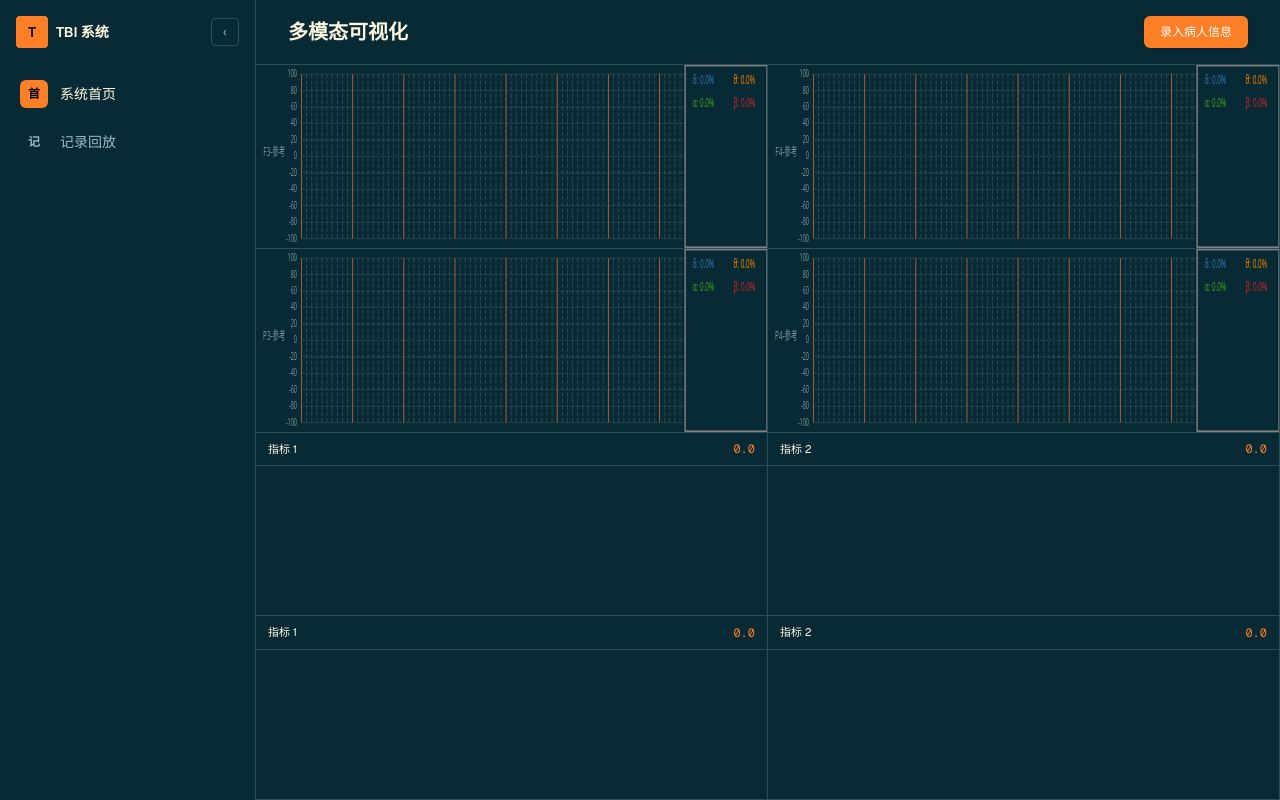
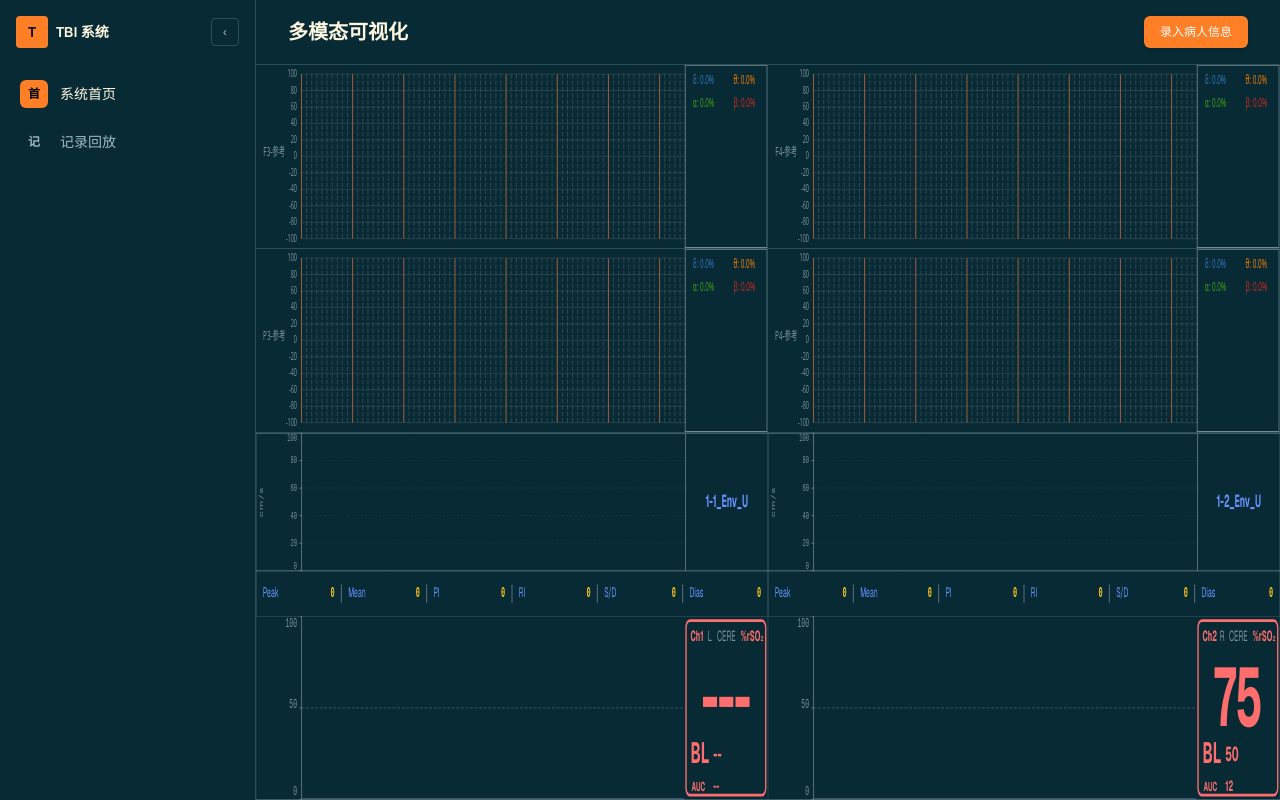
Before and after one commit to WuYiheng-Og/tbi_front_react, a Next.js app: page / in a window 1280 px wide. Built offline with nearby package versions, Linux system fonts and the light colour scheme.

Commit message:
feat：完成cbfv和nirs的布局。

```diff
--- a/package.json
+++ b/package.json
@@ -9,6 +9,8 @@
     "lint": "eslint"
   },
   "dependencies": {
+    "highcharts": "^12.5.0",
+    "highcharts-react-official": "^3.2.3",
     "lucide-react": "^0.577.0",
     "next": "16.1.6",
     "react": "19.2.3",
--- a/src/components/cbf-panel.tsx
+++ b/src/components/cbf-panel.tsx
@@ -1,29 +1,209 @@
 "use client";
 
-type MetricCardProps = {
-  label: string;
-  value?: string;
+const PANEL_BG = "#082a35";
+const BORDER_COLOR = "#7a919d";
+const AXIS_COLOR = "#7a919d";
+const LABEL_COLOR = "#6892ff";
+const VALUE_COLOR = "#facc15";
+const CHANNEL_BLUE = "#6892ff";
+
+// 定义固定的坐标系常量 (模仿第二个代码的逻辑)
+const SVG_WIDTH = 1124;
+const SVG_HEIGHT = 200;
+const LEFT_W = 100;     // 左侧 Y 轴宽度
+const RIGHT_W = 181;    // 右侧标签宽度
+const BOTTOM_H = 50;    // 底部数据栏高度
+
+// 在组件外定义 Y 轴的配置
+const Y_MIN = 0;
+const Y_MAX = 100;
+const TICK_VALUES = [0, 20, 40, 60, 80, 100];
+
+// 计算中间绘图区的宽度
+const CHART_W = SVG_WIDTH - LEFT_W - RIGHT_W;
+const CHART_H = SVG_HEIGHT - BOTTOM_H;
+
+type CBFPanelCellProps = {
+  channelLabel?: string;
+  peak?: string;
+  mean?: string;
+  pi?: string;
+  ri?: string;
+  sd?: string;
+  dias?: string;
 };
 
-export function MetricCard({ label, value = "0.0" }: MetricCardProps) {
+// 输入数值 (0-100)，返回在 CHART_H (140) 范围内的像素坐标
+const getYPos = (val: number) => {
+  const ratio = (val - Y_MIN) / (Y_MAX - Y_MIN);
+  // SVG 坐标系 y 是从上往下的，所以要用 1 减去比例
+  return (1 - ratio) * CHART_H;
+};
+
+function CBFPanelCell({
+  channelLabel = "one-1_Env_U",
+  peak = "0",
+  mean = "0",
+  pi = "0",
+  ri = "0",
+  sd = "0",
+  dias = "0",
+}: CBFPanelCellProps) {
+  const metrics = [
+    { key: "Peak", value: peak },
+    { key: "Mean", value: mean },
+    { key: "PI", value: pi },
+    { key: "RI", value: ri },
+    { key: "S/D", value: sd },
+    { key: "Dias", value: dias },
+  ];
+
   return (
-    <div className="flex flex-col border-r border-b border-dashboard-border">
-      <div className="flex items-center justify-between border-b border-dashboard-border bg-dashboard-bg/60 px-3 py-2 text-[11px]">
-        <span className="text-dashboard-text">{label}</span>
-        <span className="font-mono text-xs text-dashboard-accent">{value}</span>
-      </div>
+    <div className="w-full h-full" style={{ background: PANEL_BG }}>
+      <svg
+        viewBox={`0 0 ${SVG_WIDTH} ${SVG_HEIGHT}`}
+        preserveAspectRatio="none"
+        className="w-full h-full block"
+      >
+        {/* 1. 全局背景与外边框 */}
+        <rect x="0" y="0" width={SVG_WIDTH} height={SVG_HEIGHT} fill={PANEL_BG} stroke={BORDER_COLOR} strokeWidth="1" />
 
-      <div className="flex-1 bg-dashboard-panel/40">
-        {/* 后续在此处放置波形 / 曲线图等可视化内容 */}
-      </div>
+        {/* 2. 左侧：Y 轴区 */}
+        <g>
+          {/* 绘制 Y 轴线 */}
+          <line x1={LEFT_W} y1="0" x2={LEFT_W} y2={CHART_H} stroke={BORDER_COLOR} />
+
+          {TICK_VALUES.map((tick) => {
+            const y = getYPos(tick);
+            return (
+              <g key={tick}>
+                {/* 刻度数值标签 */}
+                <text
+                    x={LEFT_W - 10}
+                    y={tick === 100 ? y + 5 : tick === 0 ? y - 5 : y} // 100向下挪4px, 0向上挪4px
+                  fill={AXIS_COLOR}
+                  fontSize="12"
+                  textAnchor="end" // 右对齐
+                  dominantBaseline="middle" // 垂直居中
+                  fontFamily="monospace"
+                >
+                  {tick}
+                </text>
+
+                {/* 刻度短横线 (位于轴上) */}
+                <line
+                  x1={LEFT_W - 5} y1={y}
+                  x2={LEFT_W} y2={y}
+                  stroke={BORDER_COLOR}
+                />
+
+                {/* 背景水平网格标线 (贯穿中间绘图区) */}
+                {/* 使用 dasharray 5,5 虚线，或者实线，颜色设置得淡一点 */}
+                <line
+                  x1={LEFT_W}
+                  y1={y}
+                  x2={LEFT_W + CHART_W}
+                  y2={y}
+                  stroke={BORDER_COLOR}
+                  strokeOpacity="0.3"
+                  strokeDasharray="5,5"
+                  strokeWidth="0.5"
+                />
+              </g>
+            );
+          })}
+
+          {/* 垂直文本 cm/s (放在左侧空隙处) */}
+          <text
+            x="15"
+            y={CHART_H / 2}
+            fill={AXIS_COLOR}
+            fontSize="12"
+            textAnchor="middle"
+            transform={`rotate(-90, 15, ${CHART_H / 2})`} // SVG 旋转更标准的方法
+            style={{ letterSpacing: "0.1em" }}
+          >
+            cm/s
+          </text>
+        </g>
+
+        {/* 3. 中间：绘图区 (自适应部分) */}
+        <g transform={`translate(${LEFT_W}, 0)`}>
+          {/* 这里预留波形绘制，它的宽度就是 CHART_W */}
+          <rect width={CHART_W} height={CHART_H} fill="transparent" />
+        </g>
+
+        {/* 4. 右侧：通道标签区 */}
+        <g transform={`translate(${LEFT_W + CHART_W}, 0)`}>
+          {/* 左侧分割线 */}
+          <line x1="0" y1="0" x2="0" y2={CHART_H} stroke={BORDER_COLOR} />
+
+          <text
+            x={RIGHT_W / 2}           /* 设置为右侧区域宽度的一半 */
+            y={CHART_H / 2}           /* 设置为高度的一半 */
+            fill={CHANNEL_BLUE}
+            fontSize="19"
+            fontWeight="bold"
+            textAnchor="middle"       /* 水平居中关键属性 */
+            dominantBaseline="middle" /* 垂直居中关键属性 */
+          >
+            {channelLabel}
+          </text>
+        </g>
+
+        {/* 5. 底部：数据条面板 */}
+        <g transform={`translate(0, ${CHART_H})`}>
+          {/* 底部顶部分隔横线 */}
+          <line x1="0" y1="0" x2={SVG_WIDTH} y2="0" stroke={BORDER_COLOR} />
+
+          {metrics.map((m, i) => {
+            const itemWidth = SVG_WIDTH / metrics.length;
+            const xPos = i * itemWidth;
+            const midY = BOTTOM_H / 2; // 垂直中心点
+
+            return (
+              <g key={m.key} transform={`translate(${xPos}, 0)`}>
+                {/* 垂直分割线：只在格子之间画 */}
+                {i > 0 && <line x1="0" y1="15" x2="0" y2={BOTTOM_H - 15} stroke={BORDER_COLOR} />}
+
+                {/* Label (指标名称)：靠左对齐，留出 15 像素边距 */}
+                <text
+                  x="15"
+                  y={midY}
+                  fill={LABEL_COLOR}
+                  fontSize="15"
+                  textAnchor="start"     /* 关键：靠左对齐 */
+                  dominantBaseline="middle"
+                >
+                  {m.key}
+                </text>
+
+                {/* Value (数值)：靠右对齐，留出 15 像素边距 */}
+                <text
+                  x={itemWidth - 15}
+                  y={midY}
+                  fill={VALUE_COLOR}
+                  fontSize="15"
+                  fontWeight="bold"
+                  fontFamily="monospace"
+                  textAnchor="end"       /* 关键：靠右对齐 */
+                  dominantBaseline="middle"
+                >
+                  {m.value}
+                </text>
+              </g>
+            );
+          })}
+        </g>
+      </svg>
     </div>
   );
 }
 
 export function CBFCard1() {
-  return <MetricCard label="指标 1" />;
+  return <CBFPanelCell channelLabel="1-1_Env_U" />;
 }
 
 export function CBFCard2() {
-  return <MetricCard label="指标 2" />;
+  return <CBFPanelCell channelLabel="1-2_Env_U" />;
 }
--- a/src/components/eeg-panel.tsx
+++ b/src/components/eeg-panel.tsx
@@ -289,8 +289,8 @@ function EEGPanelCell({
             width={DASHBOARD.width}
             height={DASHBOARD.height}
             fill="none"
-            stroke="grey"
-            strokeWidth={3}
+            stroke="#7a919d"
+            strokeWidth={1.5}
           />
 
           {rbpItems.map((item, i) => {
--- a/src/components/nirs-panel.tsx
+++ b/src/components/nirs-panel.tsx
@@ -1,29 +1,155 @@
 "use client";
 
-type MetricCardProps = {
-  label: string;
-  value?: string;
+const PANEL_BG = "#082a35";
+const AXIS_COLOR = "#7a919d";
+const THEME_RED = "#ff6d6d"; // 图片中的特征红
+const TEXT_GRAY = "#7a919d";
+
+// 坐标系常量 (基于 1124x200)
+const SVG_WIDTH = 1124;
+const SVG_HEIGHT = 200;
+const LEFT_W = 100;      // 左侧刻度区宽度
+const RIGHT_W = 185;    // 右侧红色仪表盘宽度
+const CHART_W = SVG_WIDTH - LEFT_W - RIGHT_W;
+
+type NIRSPanelCellProps = {
+  chNum?: string;
+  side?: string;        // "L" or "R"
+  label?: string;       // "CERE"
+  rso2?: string;        // "---"
+  bl?: string;          // "--"
+  auc?: string;         // "--"
 };
 
-export function MetricCard({ label, value = "0.0" }: MetricCardProps) {
+export function NIRSPanelCell({
+  chNum = "1",
+  side = "L",
+  label = "CERE",
+  rso2 = "---",
+  bl = "--",
+  auc = "--",
+}: NIRSPanelCellProps) {
+
+  // Y 轴比例计算：0 在底部，100 在顶部
+  const getY = (val: number) => (1 - val / 100) * SVG_HEIGHT;
+
   return (
-    <div className="flex flex-col border-r border-b border-dashboard-border">
-      <div className="flex items-center justify-between border-b border-dashboard-border bg-dashboard-bg/60 px-3 py-2 text-[11px]">
-        <span className="text-dashboard-text">{label}</span>
-        <span className="font-mono text-xs text-dashboard-accent">{value}</span>
-      </div>
+    <div className="w-full h-full" style={{ background: PANEL_BG }}>
+      <svg
+        viewBox={`0 0 ${SVG_WIDTH} ${SVG_HEIGHT}`}
+        preserveAspectRatio="none"
+        className="w-full h-full block"
+      >
+        {/* 1. 整体外边框 */}
+        <rect
+          x="0" y="0" width={SVG_WIDTH} height={SVG_HEIGHT}
+          fill="none" stroke={AXIS_COLOR} strokeWidth="0.5"
+        />
 
-      <div className="flex-1 bg-dashboard-panel/40">
-        {/* 后续在此处放置波形 / 曲线图等可视化内容 */}
-      </div>
+        {/* 2. 左侧：Y 轴刻度区 */}
+        <g>
+          {/* 刻度线与文字 */}
+          {[0, 50, 100].map((tick) => (
+            <g key={tick}>
+              <text
+                x={LEFT_W - 10}
+                y={tick === 100 ? getY(tick) + 12 : tick === 0 ? getY(tick) - 5 : getY(tick)}
+                fill={TEXT_GRAY}
+                fontSize="14"
+                textAnchor="end"
+                fontFamily="monospace"
+              >
+                {tick}
+              </text>
+              <line
+                x1={LEFT_W - 5} y1={getY(tick)}
+                x2={LEFT_W} y2={getY(tick)}
+                stroke={AXIS_COLOR}
+              />
+            </g>
+          ))}
+          {/* 垂直轴线 */}
+          <line x1={LEFT_W} y1="0" x2={LEFT_W} y2={SVG_HEIGHT} stroke={AXIS_COLOR} />
+        </g>
+
+        {/* 3. 中间：绘图区（自适应） */}
+        <g transform={`translate(${LEFT_W}, 0)`}>
+          {/* 50% 处的虚线参考线 */}
+          <line
+            x1="0"
+            y1={getY(50)}
+            x2={CHART_W}
+            y2={getY(50)}
+            stroke={AXIS_COLOR}
+            strokeDasharray="6,4"
+            strokeOpacity="0.6"
+          />
+          {/* 底部装饰线 */}
+          <line x1="0" y1={SVG_HEIGHT - 1} x2={CHART_W} y2={SVG_HEIGHT - 1} stroke={AXIS_COLOR} />
+        </g>
+
+        {/* 4. 右侧：Dashboard 仪表盘 */}
+        <g transform={`translate(${LEFT_W + CHART_W + 5}, 5)`}>
+          {/* 红色圆角边框 */}
+          <rect
+            x="0" y="0"
+            width={RIGHT_W - 10}
+            height={SVG_HEIGHT - 10}
+            rx="8" ry="8"
+            fill="none"
+            stroke={THEME_RED}
+            strokeWidth="3"
+          />
+
+          {/* 顶部标题行: Ch1 L CERE %rSO2 */}
+          <g transform="translate(10, 22)">
+            <text fill={THEME_RED} fontSize="16" fontWeight="bold">Ch{chNum}</text>
+            <text x="38" fill={TEXT_GRAY} fontSize="16" fontWeight="medium">{side}</text>
+            <text x="58" fill={TEXT_GRAY} fontSize="16" fontWeight="medium">{label}</text>
+            <text x="110" fill={THEME_RED} fontSize="16" fontWeight="bold">%rSO₂</text>
+          </g>
+
+          {/* 中间特大数值 */}
+          <text
+            x={(RIGHT_W - 10) / 2}
+            y={SVG_HEIGHT / 2 + 15}
+            fill={THEME_RED}
+            fontSize="90"
+            fontWeight="bold"
+            textAnchor="middle"
+            style={{ letterSpacing: "-2px" }}
+          >
+            {rso2}
+          </text>
+
+          {/* 底部信息区 */}
+          <g transform={`translate(10, ${SVG_HEIGHT - 45})`}>
+            {/* BL (基线) */}
+            <text fill={THEME_RED} fontSize="32" fontWeight="bold">BL</text>
+            <text x="50" y="-2" fill={THEME_RED} fontSize="22" fontWeight="bold">{bl}</text>
+
+            {/* AUC (面积) */}
+            <text x="2" y="30" fill={THEME_RED} fontSize="14" fontWeight="bold">AUC</text>
+            <text x="50" y="30" fill={THEME_RED} fontSize="16" fontWeight="bold">{auc}</text>
+          </g>
+        </g>
+      </svg>
     </div>
   );
 }
 
+
+
 export function NIRSCard1() {
-  return <MetricCard label="指标 1" />;
+  return (
+    <NIRSPanelCell chNum="1" side="L" label="CERE" rso2="---" bl="--" auc="--" />
+
+  );
 }
 
 export function NIRSCard2() {
-  return <MetricCard label="指标 2" />;
+  return (
+    <NIRSPanelCell chNum="2" side="R" label="CERE" rso2="75" bl="50" auc="12" />
+
+  );
 }
```
Also changed, not shown: 1 other file (tests, documents, lock files or other folders).
